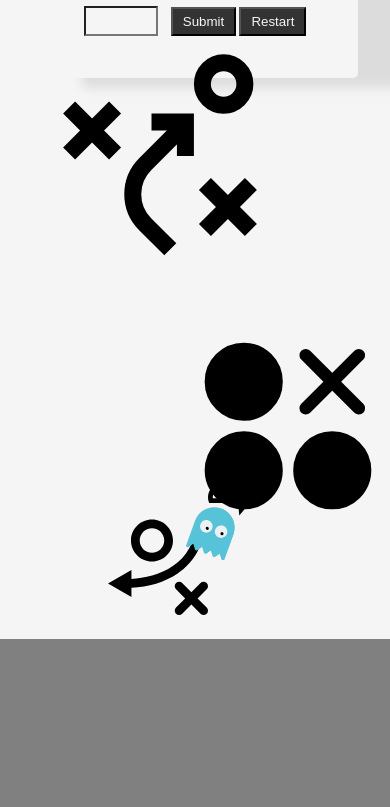
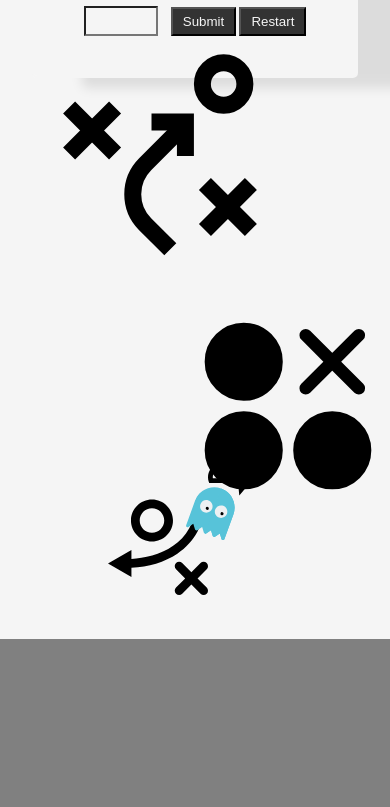
Before and after one commit to JLRB0/JLRB-Portfolio, a plain HTML site: page index.html in a window 390 px wide. Shown: the part 3575-4382 px from the top of the page. Drawn offline with Linux system fonts and the light colour scheme.

Commit message:
V.3
Game section fixes; Overflow fixes

```diff
--- a/style.css
+++ b/style.css
@@ -887,7 +887,7 @@ nav a:hover {
     font-family: 'Ubuntu Condensed', sans-serif;
     position: relative;
     height: 100vh;
-    min-height: 735px;
+    min-height: 755px;
 
 }
 
@@ -1000,7 +1000,7 @@ button:hover {
 #gameicon5 { /* bot right graphic */
     max-width: 200px;
     margin-right: -30px;
-    margin-top: 250px;
+    margin-top: 230px;
     float: right;
     fill: var(--colortoggle-5);
 }
@@ -1027,7 +1027,7 @@ button:hover {
 #gameicon8 { /* question cloud */
     max-width: 50px;
     margin-left:120px;
-    margin-top: 390px;
+    margin-top: 380px;
     position: absolute;
     fill: var(--colortoggle-5);
 
@@ -1036,7 +1036,7 @@ button:hover {
 #gameicon9 { /* ghost */
     max-width: 50px;
     margin-left:100px;
-    margin-top: 348px;
+    margin-top: 338px;
     position: absolute;
     rotate: 20deg;
 
@@ -1129,7 +1129,7 @@ button:hover {
   @media (max-width: 685px) {
 
     #gameicon5 { /* bot right graphic */
-      margin-top: 40px;
+      margin-top: 20px;
 
 
   }
@@ -1164,7 +1164,7 @@ button:hover {
     #gameicon8 { /* question cloud */
       max-width: 50px;
       margin-left:-80px;
-      margin-top: 390px;
+      margin-top: 370px;
       position: absolute;
       fill: var(--colortoggle-5);
 
@@ -1173,7 +1173,7 @@ button:hover {
     #gameicon9 { /* ghost */
       max-width: 50px;
       margin-left:-100px;
-      margin-top: 348px;
+      margin-top: 328px;
       position: absolute;
       rotate: 20deg;
 
```
